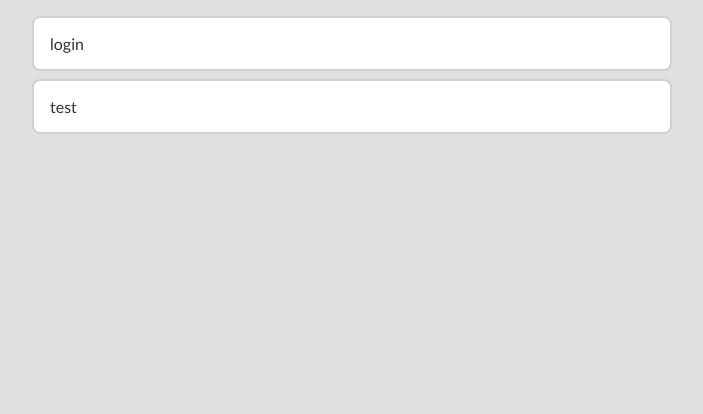
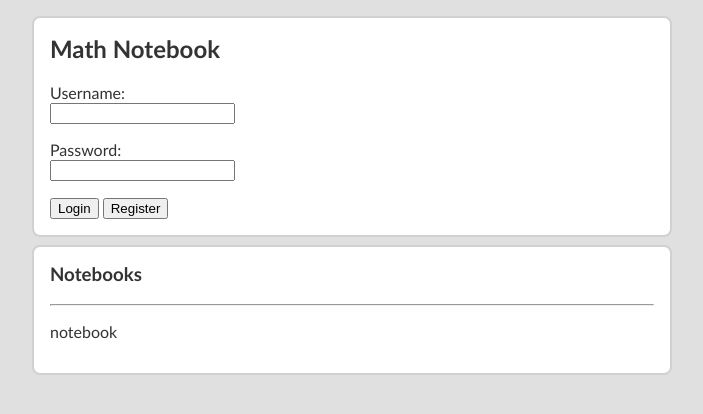
Before and after one commit to Jokauppi/tsoha-math-notebook, a Flask app: page / in a window 1280 px wide. Shown: the top 414 px of the page, without its empty margins (288-991 px from the left). Run offline with Flask 2, Linux system fonts and the light colour scheme.

Commit message:
create login UI, init pylint

```diff
--- a/routes/routes.py
+++ b/routes/routes.py
@@ -3,4 +3,24 @@ from flask import render_template, request, redirect
 
 @app.route("/")
 def index():
-    return render_template("index.html")
+    return render_template("index.html", title="Notebooks")
+
+@app.route("/login",methods=["POST"])
+def login():
+    username = request.form["username"]
+    password = request.form["password"]
+
+    # user & pass check
+
+    session["username"] = username
+    return redirect("/")
+
+@app.route("/logout")
+def logout():
+    del session["username"]
+    return redirect("/")
+
+@app.route("/register", methods=["get", "post"])
+def register():
+    if request.method == "GET":
+        return render_template("register.html")
--- a/templates/index.html
+++ b/templates/index.html
@@ -1,7 +1,40 @@
 {% extends "layout.html" %}
+
 {% block login %}
-  <div class="box">login</div>
+
+  <div class="box">
+
+    {% if session.username %}
+      <div id="loggedin">
+        <div>Logged in As {{ session.username }}</div>
+        <form action="/logout" method="GET">
+          <input type="submit" value="Logout"/>
+        </form>
+      </div>
+    {% else %}
+    <h2 style="margin-top: 0;">Math Notebook</h2>
+    <form id="login" action="/login" method="POST">
+        <div>Username:<br>
+        <input type="text" name="username"></div>
+        <p>Password:<br>
+        <input type="password" name="password"></p>
+        <div>
+          <input type="submit" value="Login">
+          <input type="submit" form="register-link" value="Register"/>
+        </div>
+      </form>
+      <form id="register-link" action="/register" method="GET">
+      </form>
+    {% endif %}
+
+  </div>
+
 {% endblock %}
+
 {% block content %}
-  <div class="box">test</div>
+  <div class="box">
+    <h3 style="margin-top: 0">Notebooks</h3>
+    <hr>
+    <p>notebook</p>
+  </div>
 {% endblock %}
```
Also changed, not shown: requirements.txt (+9 -0 lines), templates/register.html (added, +18 -0 lines), 1 other file.
